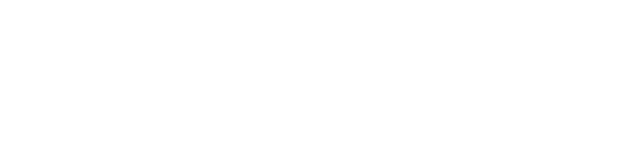
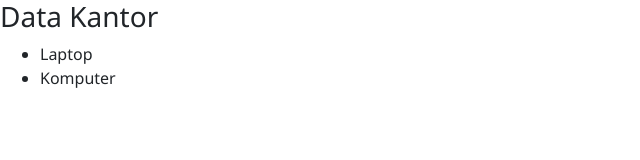
Before and after one commit to jangker75/bootstrap-ecommerce-uikit, a plain HTML site: page coba.html in a window 1280 px wide. Shown: the whole page, without its empty margins (0-640 px from the left). Drawn offline with Linux system fonts and the light colour scheme.

Commit message:
add List

```diff
--- a/coba.html
+++ b/coba.html
@@ -2,6 +2,7 @@
 <html lang="en">
 
 <head>
+    <link rel="stylesheet" href="ui-ecommerce/css/bootstrap.css">
     <meta charset="UTF-8">
     <meta name="viewport" content="width=device-width, initial-scale=1.0">
     <meta http-equiv="X-UA-Compatible" content="ie=edge">
@@ -9,7 +10,11 @@
 </head>
 
 <body>
-
+    <h3>Data Kantor</h3>
+    <ul>
+        <li>Laptop</li>
+        <li>Komputer</li>
+    </ul>
 </body>
 
 </html>
```
